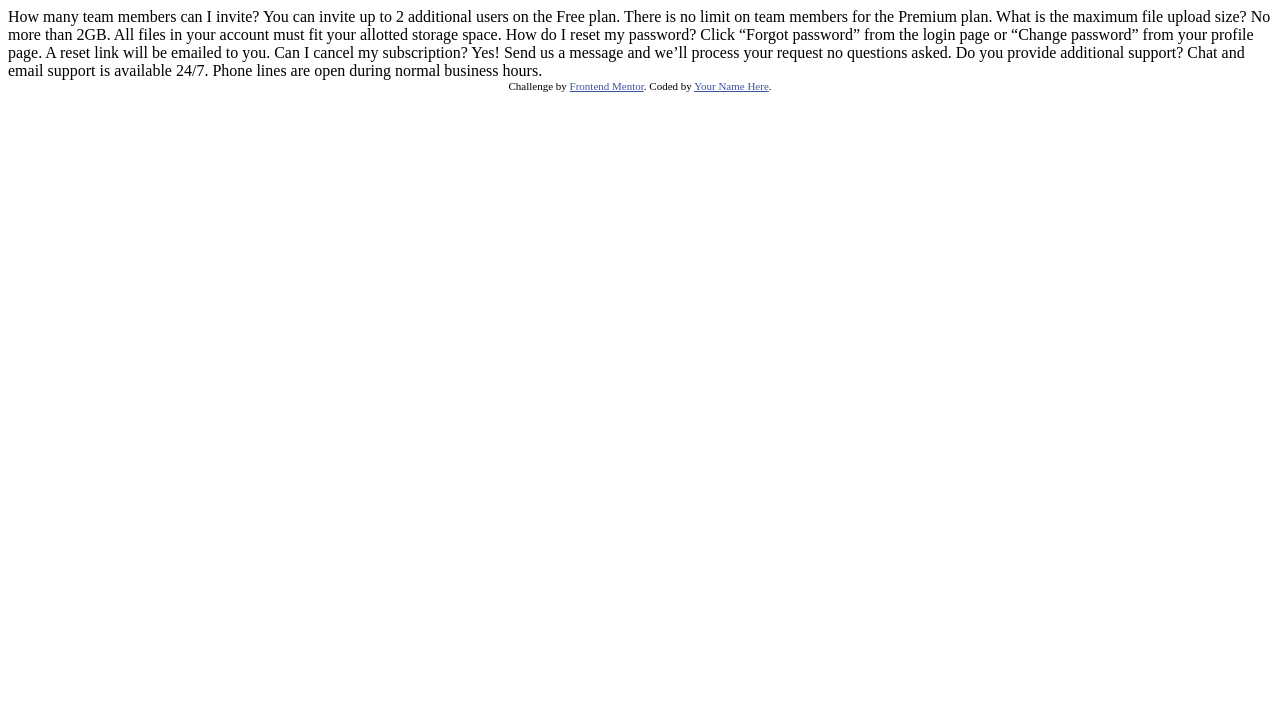
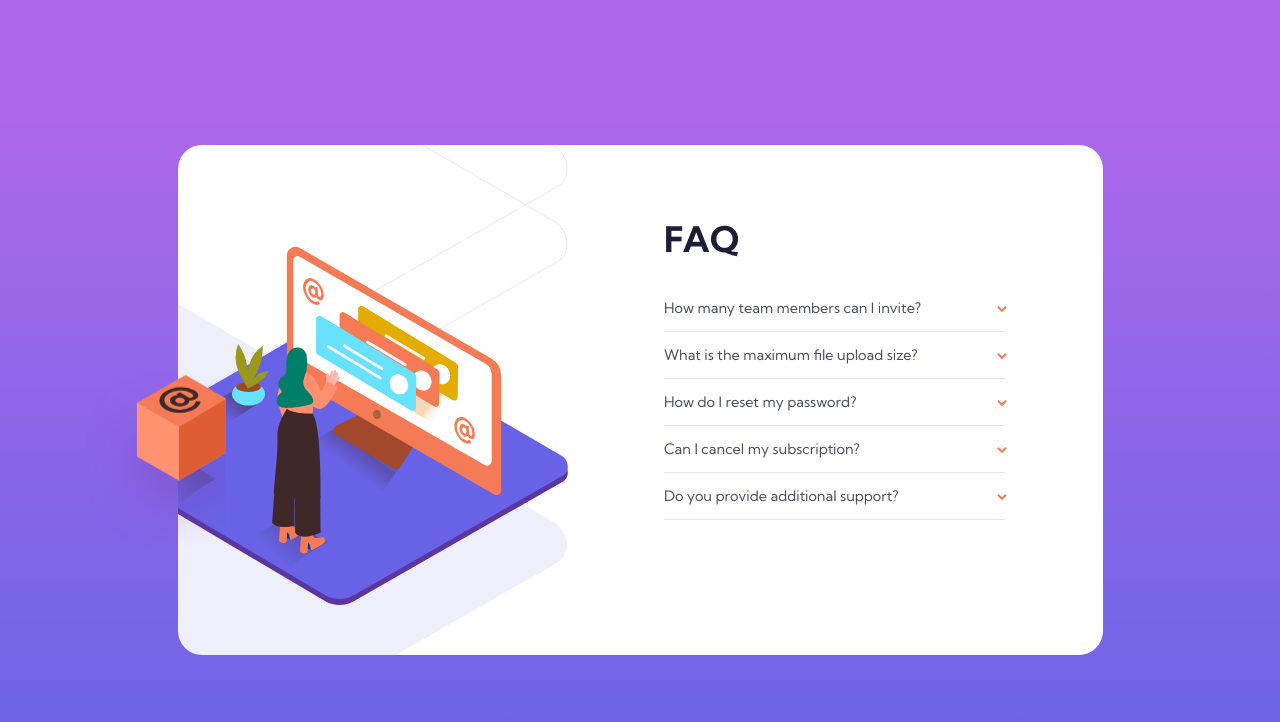
Before and after one commit to msopiann/FAQ-Accordion-FrontendMentor, a plain HTML site: page index.html in a window 1280 px wide. Drawn offline with Linux system fonts and the light colour scheme.

Commit message:
second commit

```diff
--- a/index.html
+++ b/index.html
@@ -1,49 +1,112 @@
 <!DOCTYPE html>
 <html lang="en">
+  <head>
+    <meta charset="UTF-8" />
+    <meta name="viewport" content="width=device-width, initial-scale=1.0" />
 
-<head>
-  <meta charset="UTF-8">
-  <meta name="viewport" content="width=device-width, initial-scale=1.0">
-  <!-- displays site properly based on user's device -->
+    <link
+      rel="icon"
+      type="image/png"
+      sizes="32x32"
+      href="./images/favicon-32x32.png"
+    />
+    <link rel="stylesheet" href="styles.css" />
 
-  <link rel="icon" type="image/png" sizes="32x32" href="./images/favicon-32x32.png">
+    <title>Frontend Mentor | FAQ Accordion Card</title>
+  </head>
+  <body>
+    <main class="faq">
+      <div class="questions">
+        <h1 class="questions__title">FAQ</h1>
+        <article class="question">
+          <div class="question__title">
+            <p class="question__title__text">
+              How many team members can I invite?
+            </p>
+            <button class="question__button" aria-label="Show answer">
+              <span>
+                <img src="images/icon-arrow-down.svg" alt="" />
+              </span>
+            </button>
+          </div>
+          <div class="question__text">
+            <p class="question__title__text">
+              You can invite up to 2 additional users on the Free plan. There is
+              no limit on team members for the Premium plan.
+            </p>
+          </div>
+        </article>
+        <article class="question">
+          <div class="question__title">
+            <p class="question__title__text">
+              What is the maximum file upload size?
+            </p>
+            <button class="question__button" aria-label="Show answer">
+              <span>
+                <img src="images/icon-arrow-down.svg" alt="" />
+              </span>
+            </button>
+          </div>
+          <div class="question__text">
+            <p class="question__title__text">
+              No more than 2GB. All files in your account must fit your allotted
+              storage space.
+            </p>
+          </div>
+        </article>
+        <article class="question">
+          <div class="question__title">
+            <p class="question__title__text">How do I reset my password?</p>
+            <button class="question__button" aria-label="Show answer">
+              <span>
+                <img src="images/icon-arrow-down.svg" alt="" />
+              </span>
+            </button>
+          </div>
+          <div class="question__text">
+            <p class="question__title__text">
+              Click “Forgot password” from the login page or “Change password”
+              from your profile page. A reset link will be emailed to you.
+            </p>
+          </div>
+        </article>
+        <article class="question">
+          <div class="question__title">
+            <p class="question__title__text">Can I cancel my subscription?</p>
+            <button class="question__button" aria-label="Show answer">
+              <span>
+                <img src="images/icon-arrow-down.svg" alt="" />
+              </span>
+            </button>
+          </div>
+          <div class="question__text">
+            <p class="question__title__text">
+              Yes! Send us a message and we’ll process your request no questions
+              asked.
+            </p>
+          </div>
+        </article>
+        <article class="question">
+          <div class="question__title">
+            <p class="question__title__text">
+              Do you provide additional support?
+            </p>
+            <button class="question__button" aria-label="Show answer">
+              <span>
+                <img src="images/icon-arrow-down.svg" alt="" />
+              </span>
+            </button>
+          </div>
+          <div class="question__text">
+            <p class="question__title__text">
+              Chat and email support is available 24/7. Phone lines are open
+              during normal business hours.
+            </p>
+          </div>
+        </article>
+      </div>
+    </main>
 
-  <title>Frontend Mentor | FAQ Accordion Card</title>
-
-  <style>
-    .attribution {
-      font-size: 11px;
-      text-align: center;
-    }
-
-    .attribution a {
-      color: hsl(228, 45%, 44%);
-    }
-  </style>
-</head>
-
-<body>
-  How many team members can I invite?
-  You can invite up to 2 additional users on the Free plan. There is no limit on
-  team members for the Premium plan.
-
-  What is the maximum file upload size?
-  No more than 2GB. All files in your account must fit your allotted storage space.
-
-  How do I reset my password?
-  Click “Forgot password” from the login page or “Change password” from your profile page.
-  A reset link will be emailed to you.
-
-  Can I cancel my subscription?
-  Yes! Send us a message and we’ll process your request no questions asked.
-
-  Do you provide additional support?
-  Chat and email support is available 24/7. Phone lines are open during normal business hours.
-
-  <div class="attribution">
-    Challenge by <a href="https://www.frontendmentor.io?ref=challenge" target="_blank">Frontend Mentor</a>.
-    Coded by <a href="#">Your Name Here</a>.
-  </div>
-</body>
-
+    <script src="script.js"></script>
+  </body>
 </html>
--- /dev/null
+++ b/script.js
@@ -0,0 +1,23 @@
+const questions = document.querySelectorAll(".question");
+
+questions.forEach((question) => {
+  const button = question.querySelector(".question__button");
+  const questionText = question.querySelector(".question__title__text");
+  button.addEventListener("click", () => {
+    questions.forEach((item) => {
+      if (item !== question) {
+        item.classList.remove("show-text");
+      }
+    });
+    question.classList.toggle("show-text");
+  });
+
+  questionText.addEventListener("click", () => {
+    questions.forEach((item) => {
+      if (item !== question) {
+        item.classList.remove("show-text");
+      }
+    });
+    question.classList.toggle("show-text");
+  });
+});
--- /dev/null
+++ b/styles.css
@@ -0,0 +1,243 @@
+@import url("https://fonts.googleapis.com/css2?family=Kumbh+Sans:wght@300;400;700&display=swap");
+
+:root {
+  /* COLOURS */
+
+  /* BACKGROUND-GRADIENT */
+
+  --clr-gradient-violet: hsl(273, 75%, 66%);
+  --clr-gradient-blue: hsl(240, 73%, 65%);
+
+  /* PRIMARY COLOURS */
+
+  --clr-primary-blue: hsl(238, 29%, 16%);
+  --clr-primary-red: hsl(14, 88%, 65%);
+
+  /* NEUTRAL COLOURS */
+
+  --clr-neutral-gray-200: hsl(240, 5%, 91%);
+  --clr-neutral-gray-600: hsl(240, 6%, 50%);
+  --clr-neutral-gray-800: hsl(237, 12%, 33%);
+
+  /* FONTS */
+
+  --ff-main: "Kumbh Sans", sans-serif;
+}
+
+* {
+  box-sizing: border-box;
+  margin: 0;
+  padding: 0;
+}
+
+body {
+  font-family: var(--ff-main);
+  min-height: 100vh;
+  background: linear-gradient(
+    var(--clr-gradient-violet) 13%,
+    var(--clr-gradient-blue)
+  );
+  display: grid;
+  place-items: center;
+}
+
+.faq {
+  background-color: white;
+  width: 86.5%;
+  max-width: 360px;
+  border-radius: 24px;
+  position: relative;
+}
+
+/* MOBILE ILLUSTRATIONS */
+
+.faq::before {
+  content: "";
+  background: url(images/illustration-woman-online-mobile.svg) no-repeat;
+  width: 268px;
+  height: 180px;
+  position: absolute;
+  top: 0;
+  left: 50%;
+  transform: translate(-55%, -55%);
+}
+
+.faq::after {
+  content: "";
+  background: url(images/bg-pattern-mobile.svg) no-repeat;
+  width: 268px;
+  height: 180px;
+  position: absolute;
+  top: 6.5rem;
+  left: 50%;
+  transform: translate(-45%, -53%);
+}
+
+/* KEYFRAMES */
+
+@keyframes boxHop {
+  from {
+    transform: translate(-55%, -55%);
+  }
+
+  50% {
+    transform: translate(-55%, -57.5%);
+  }
+
+  to {
+    transform: translate(-55%, -55%);
+  }
+}
+
+/* QUESTION TITLE + ARROW */
+
+.questions {
+  padding-inline: 1.5rem 0.5rem;
+  padding-block: 9rem 3rem;
+}
+
+.questions__title {
+  text-align: center;
+  font-size: 1.92rem;
+  color: var(--clr-primary-blue);
+  padding-block-end: 0.75rem;
+}
+
+.question {
+  color: var(--clr-neutral-gray-800);
+  font-weight: 400;
+}
+
+.question__title {
+  display: flex;
+  justify-content: space-between;
+  position: relative;
+  align-items: center;
+  transition: color 0.15s ease-in-out;
+}
+
+.question__title:hover {
+  color: var(--clr-primary-red);
+  cursor: pointer;
+}
+
+.question__title::after {
+  content: "";
+  display: block;
+  width: 95%;
+  background: var(--clr-neutral-gray-200);
+  height: 1px;
+  position: absolute;
+  bottom: 0;
+}
+
+.question__title__text {
+  font-size: 0.8rem;
+  line-height: 1.3;
+}
+
+.question__button {
+  border: 0;
+  background: inherit;
+  padding: 1rem;
+  cursor: pointer;
+}
+
+/* ANSWERS */
+
+.question__text {
+  display: none;
+  position: relative;
+  color: var(--clr-neutral-gray-600);
+}
+
+.question__text:before {
+  content: "";
+  display: block;
+  width: 112%;
+  background: var(--clr-neutral-gray-200);
+  height: 1px;
+  position: absolute;
+  bottom: 0;
+}
+
+/* TOGGLE STYLES */
+
+.show-text .question__text {
+  display: block;
+  font-size: 0.765rem;
+  line-height: 1.7;
+  width: 85%;
+  padding-block-end: 1rem;
+}
+
+.show-text .question__button {
+  transform: rotate(180deg);
+}
+
+.show-text .question__title {
+  font-weight: 700;
+  color: var(--clr-primary-blue);
+}
+
+.show-text .question__title::after {
+  display: none;
+}
+
+/* MEDIA QUERIES */
+
+@media screen and (min-width: 650px) {
+  .faq {
+    max-width: 500px;
+  }
+}
+
+@media screen and (min-width: 900px) {
+  .faq {
+    height: 510px;
+    max-width: 925px;
+    display: flex;
+    justify-content: flex-end;
+    background: url(images/illustration-woman-online-desktop.svg) bottom 3.1rem
+        left -5.1rem no-repeat,
+      url(images/bg-pattern-desktop.svg) bottom -10rem left -36rem no-repeat;
+    background-color: white;
+  }
+
+  .faq::before {
+    content: "";
+    background: url(images/illustration-box-desktop.svg) no-repeat;
+    width: 140px;
+    height: 190px;
+    position: absolute;
+    top: 66%;
+    left: -1.6%;
+    transform: translate(-55%, -55%);
+    animation: boxHop 2s ease-in-out;
+    animation-iteration-count: infinite;
+  }
+
+  .faq::after {
+    display: none;
+  }
+
+  .questions {
+    width: 50%;
+    padding-block-start: 4.5rem;
+    padding-inline-end: 5rem;
+  }
+
+  .questions__title {
+    text-align: left;
+    padding-block-end: 1.5rem;
+    font-size: 2.2rem;
+  }
+
+  .question {
+    font-weight: 400;
+  }
+
+  .question__title p {
+    font-size: 0.9rem;
+  }
+}
```
